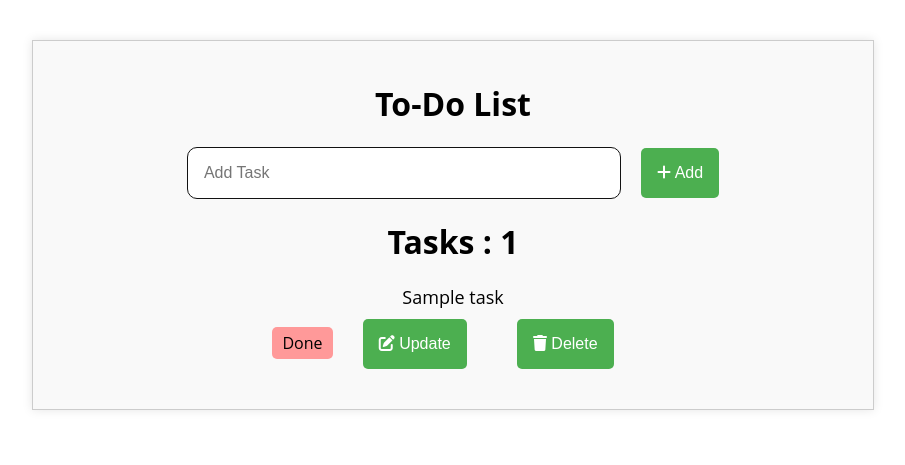
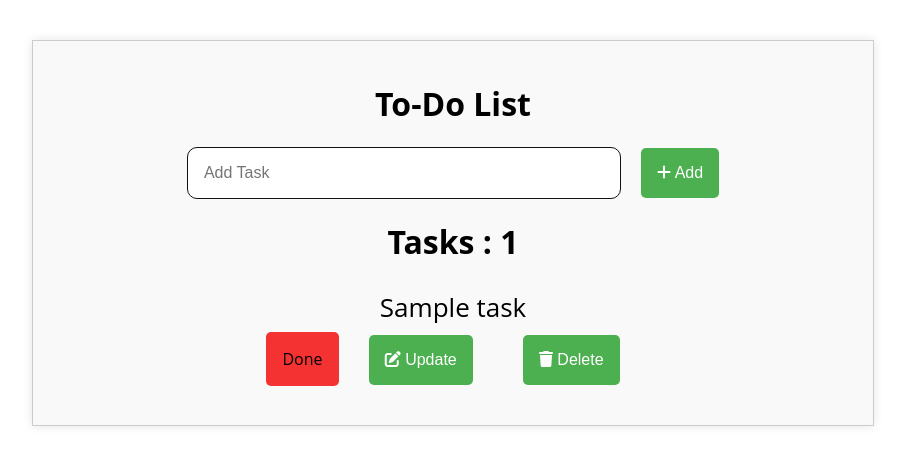
Before and after one commit to GioMjds/todo-list, a Flask app: template templates/index.html in a window 1280 px wide. Shown: the top 465 px of the page, without its empty margins (187-1092 px from the left). Run offline with Flask 3, Linux system fonts and the light colour scheme; the template is opened without the code that fills it: most values are stand-ins (such as "Sample title", 1, 10 or a date in 2020); some libraries are stand-ins or nearby versions.

Commit message:
First commit

```diff
--- a/static/styles.css
+++ b/static/styles.css
@@ -54,22 +54,20 @@ button[type="submit"]:hover {
 }
 
 .task {
-  font-size: 18px;
+  font-size: 26px;
   margin-bottom: 10px;
 }
 
-.task-done {
-  font-size: 16px;
-  padding: 5px 10px;
+.task-done:not([data-done="True"]) {
   border-radius: 5px;
-}
-
-.task-done:not([data-done="True"]) {
-  background-color: #ff9999;
+  padding: 1rem;
+  background-color: #f53232;
 }
 
 .task-done[data-done="True"] {
-  background-color: #00ff00;
+  border-radius: 5px;
+  background-color: #3efc3e;
+  padding: 1rem;
 }
 
 ul {
```
